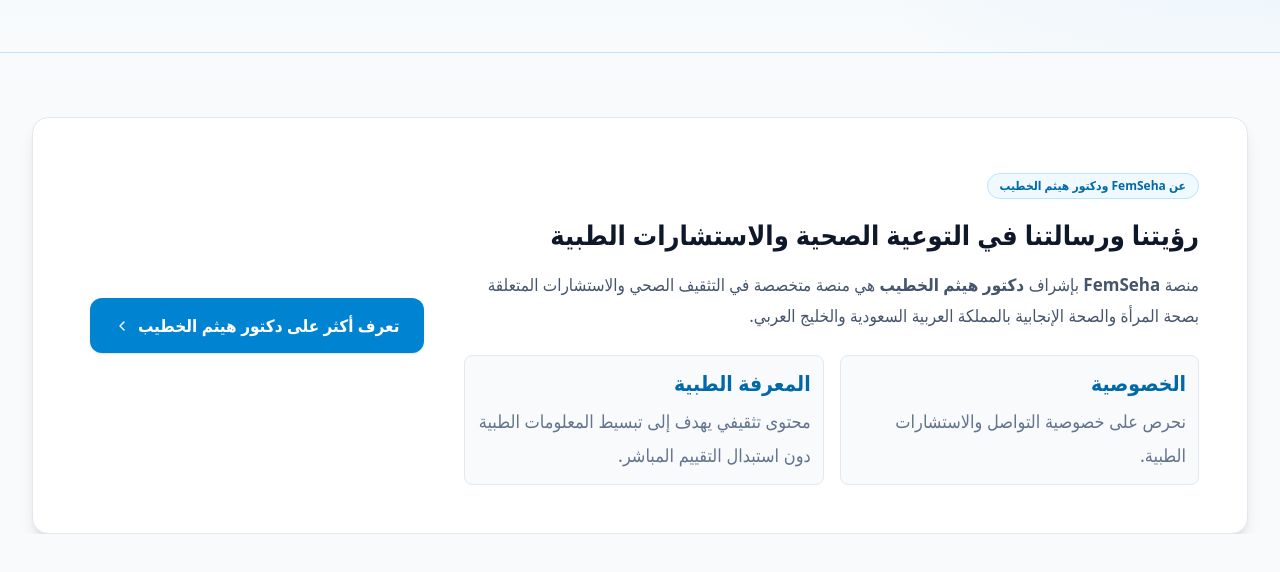
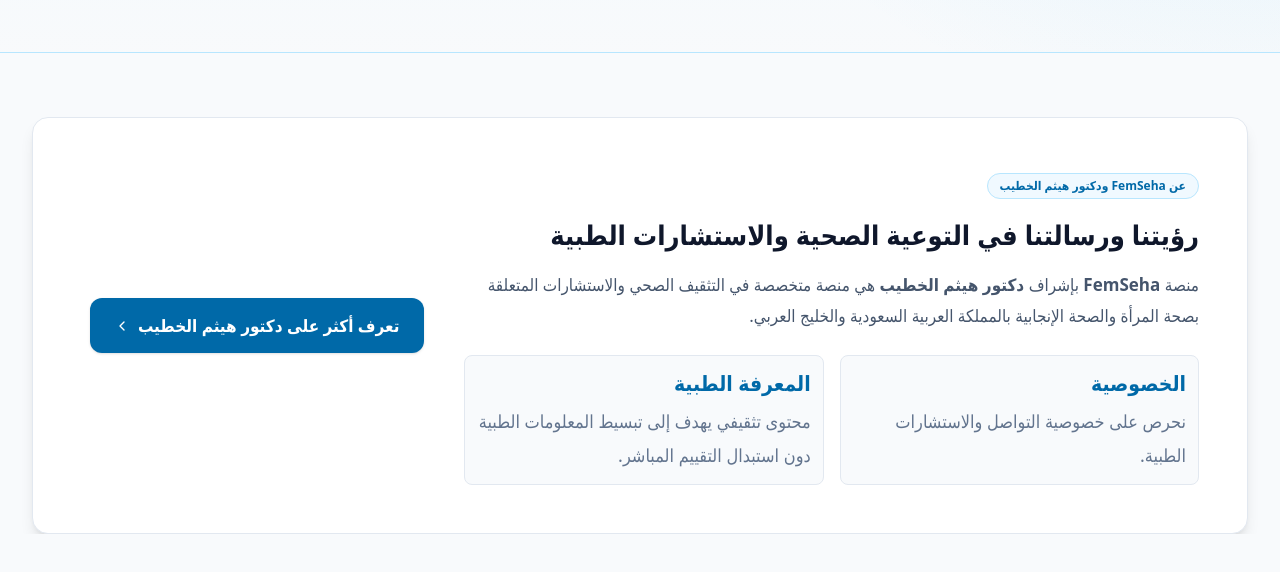
Before and after one commit to femseha/femseha, a React (Vite) app: page / in a window 1280 px wide. Shown: the part 1438-2010 px from the top of the page. Built offline with nearby package versions, Linux system fonts and the light colour scheme.

Commit message:
Fix PageSpeed contrast on homepage links

```diff
--- a/src/pages/HomePage.tsx
+++ b/src/pages/HomePage.tsx
@@ -206,7 +206,7 @@ export default function HomePage() {
             <div className="lg:col-span-4 flex justify-center">
               <Link
                 to="/doctor"
-                className="w-full sm:w-auto inline-flex items-center justify-center gap-2 bg-sky-600 hover:bg-sky-700 text-white font-bold px-6 py-3.5 rounded-xl shadow transition-colors text-sm"
+                className="w-full sm:w-auto inline-flex items-center justify-center gap-2 bg-sky-700 hover:bg-sky-800 text-white font-bold px-6 py-3.5 rounded-xl shadow transition-colors text-sm"
               >
                 <span>تعرف أكثر على دكتور هيثم الخطيب</span>
                 <ChevronLeftIcon className="w-4 h-4" />
@@ -330,7 +330,7 @@ export default function HomePage() {
       <section className="max-w-7xl mx-auto px-4 sm:px-6 lg:px-8">
         <div className="bg-gradient-to-br from-white via-sky-50 to-white border border-sky-200 rounded-2xl p-8 shadow-xl">
           <div className="max-w-3xl space-y-4 text-right">
-            <div className="inline-flex items-center gap-1.5 text-emerald-400 bg-emerald-50 border border-emerald-200 px-3 py-1 rounded-full text-xs font-bold"><MapPinIcon className="w-4 h-4" /><span>المملكة العربية السعودية — السوق الأساسي</span></div>
+            <div className="inline-flex items-center gap-1.5 text-emerald-800 bg-emerald-50 border border-emerald-200 px-3 py-1 rounded-full text-xs font-bold"><MapPinIcon className="w-4 h-4" /><span>المملكة العربية السعودية — السوق الأساسي</span></div>
             <h2 className="text-2xl font-black text-slate-900">تثقيف صحي واستشارات للنساء في المملكة</h2>
             <p className="text-xs sm:text-sm text-slate-600 leading-relaxed">نقدم محتوى تثقيفياً واستشارات طبية للنساء في مختلف مناطق المملكة مع دكتور هيثم الخطيب.</p>
             <div className="flex flex-wrap gap-2 pt-2 text-xs font-semibold text-slate-700">{CITIES.map(([city, href]) => <Link key={href} to={href} className="bg-white/90 border border-slate-300/80 px-3 py-1.5 rounded-lg text-sky-700 hover:border-sky-400 hover:text-sky-800">{city}</Link>)}</div>
@@ -350,7 +350,7 @@ export default function HomePage() {
           <h2 className="text-2xl font-bold text-slate-900">هل لديك استفسار صحي؟</h2>
           <p className="text-slate-600 text-sm leading-relaxed max-w-xl mx-auto">يمكنك التواصل مع دكتور هيثم الخطيب للحصول على توجيه واستشارة طبية متخصصة حول صحة المرأة والصحة الإنجابية.</p>
           <div className="flex flex-col sm:flex-row items-center justify-center gap-3 pt-2">
-            <a href={WHATSAPP_LINK} target="_blank" rel="noopener noreferrer" className="inline-flex items-center gap-2 bg-emerald-600 hover:bg-emerald-700 text-white font-bold px-6 py-3 rounded-xl text-sm transition-colors"><MessageCircleIcon className="w-4 h-4" /><span>تواصل عبر واتساب</span></a>
+            <a href={WHATSAPP_LINK} target="_blank" rel="noopener noreferrer" className="inline-flex items-center gap-2 bg-emerald-700 hover:bg-emerald-800 text-white font-bold px-6 py-3 rounded-xl text-sm transition-colors"><MessageCircleIcon className="w-4 h-4" /><span>تواصل عبر واتساب</span></a>
             <Link to="/consultation" className="inline-flex items-center gap-2 bg-white hover:bg-slate-100 text-slate-800 font-bold px-6 py-3 rounded-xl border border-slate-300 text-sm transition-colors">صفحة الاستشارات</Link>
           </div>
         </div>
```
